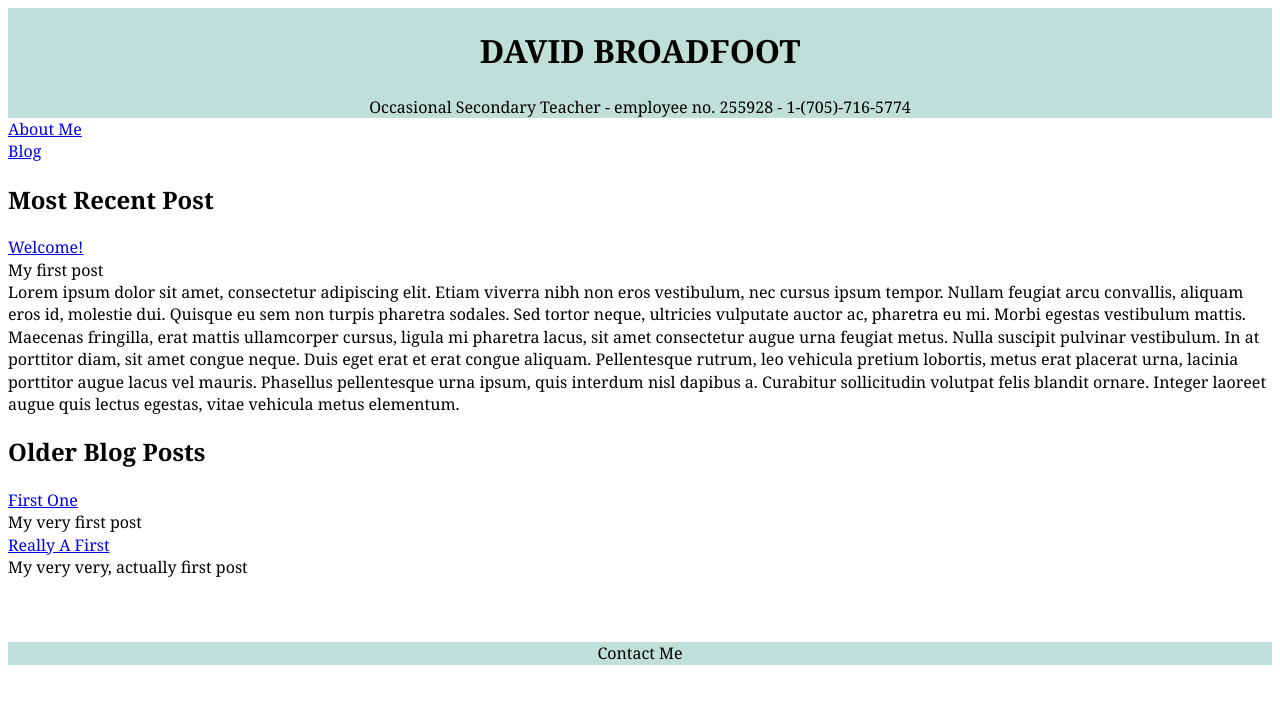
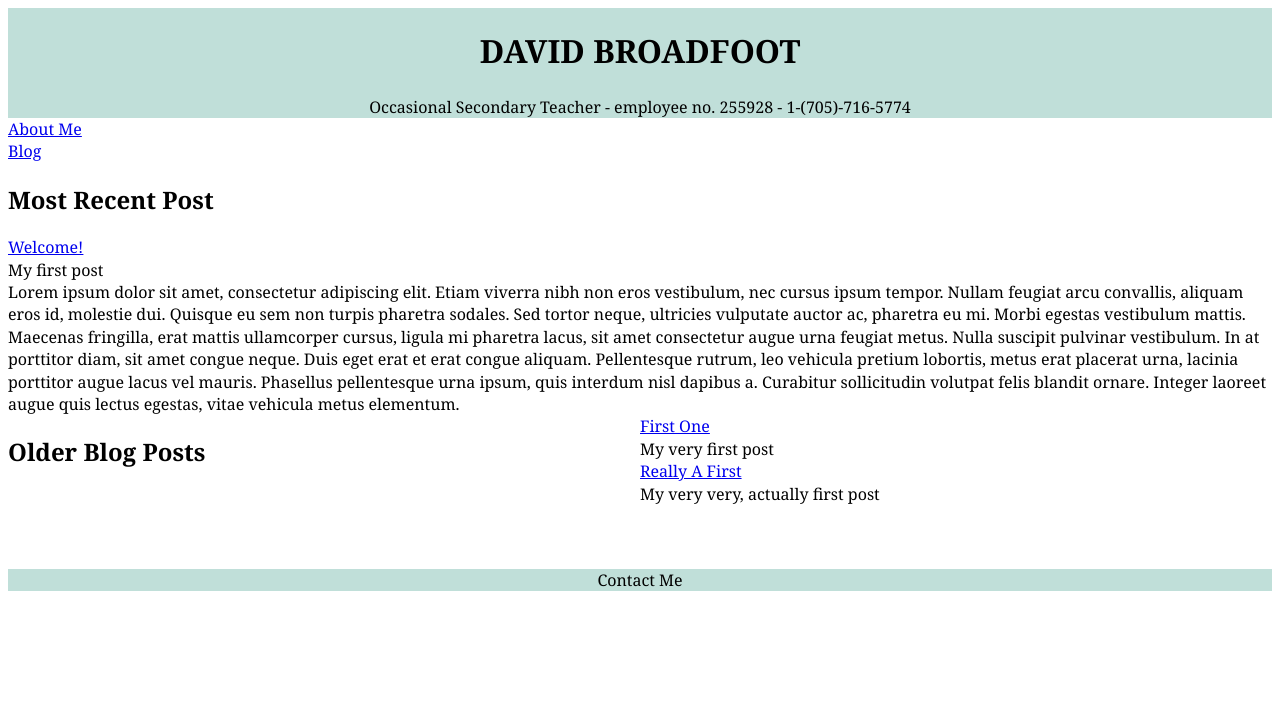
Before and after one commit to davidbroadfoot/site, a Jekyll site: the page built from index.html, in a window 1280 px wide. Shown: the top 704 px of the page. Built offline with Jekyll 4.4.1, drawn with Linux system fonts in a browser that asks for light colours.

Commit message:
exploring

```diff
--- a/assets/css/common.css
+++ b/assets/css/common.css
@@ -54,3 +54,8 @@
   display: grid;
   grid-column: 3 / 7;
 }
+
+.older-posts {
+  display: grid;
+  grid-template-columns: repeat(auto-fit, minmax(12rem,1fr));
+}
--- a/index.html
+++ b/index.html
@@ -24,6 +24,7 @@
     {% endfor %}
   </ul>
 </div>
+<div class="older-posts">
   <h2> Older Blog Posts </h2>
   <ul>
   {% for post in site.posts limit:3 offset:1 %}
@@ -34,7 +35,7 @@
 
   {% endfor %}
 </ul>
-
+</div>
 <footer>
 Contact Me
 </footer>
```
